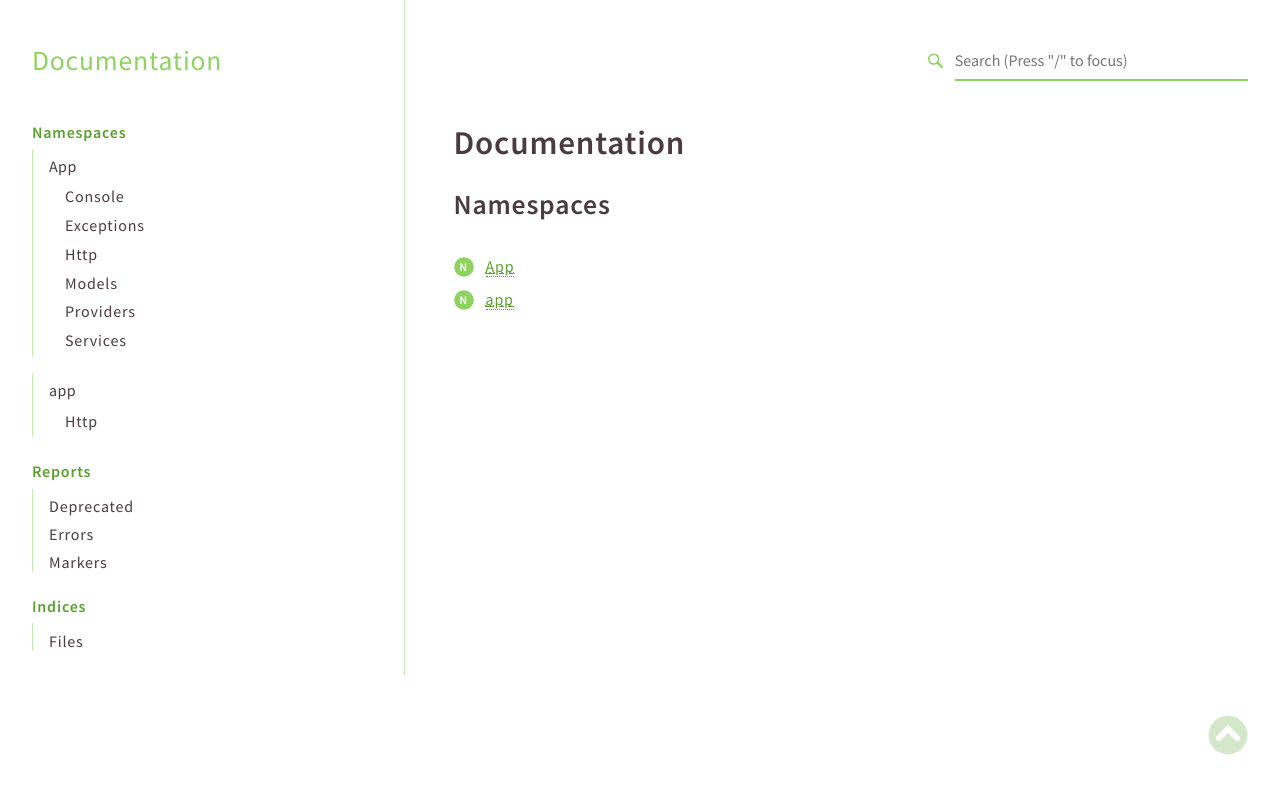
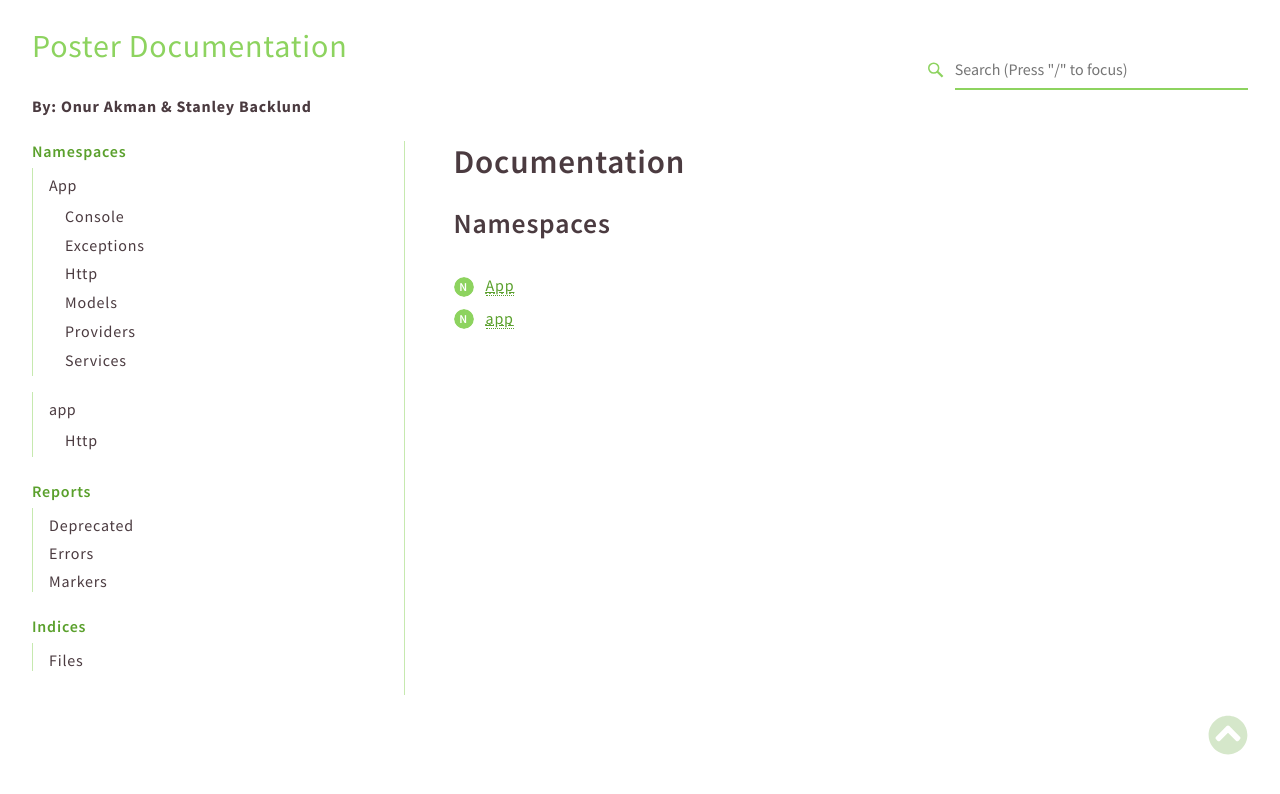
Before and after one commit to sbacklund2013/PosterDocs, a plain HTML site: page index.html in a window 1280 px wide. Drawn offline with nearby package versions, Linux system fonts and the light colour scheme; a script that the page names is missing.

Commit message:
updated personalization

```diff
--- a/index.html
+++ b/index.html
@@ -2,7 +2,7 @@
 <html lang="en">
 <head>
     <meta charset="utf-8">
-    <title>Documentation</title>
+    <title>Poster Documentation</title>
     <meta name="viewport" content="width=device-width, initial-scale=1.0">
 
     <link rel="icon" href="images/favicon.ico"/>
@@ -19,7 +19,12 @@
     </head>
 <body id="top">
     <header class="phpdocumentor-header phpdocumentor-section">
-    <h1 class="phpdocumentor-title"><a href="" class="phpdocumentor-title__link">Documentation</a></h1>
+        <div class="col">
+            <h1 class=""><a href="" class="phpdocumentor-title__link">Poster Documentation</a>
+            </h1>
+            <h4>By: Onur Akman & Stanley Backlund</h4>
+        </div>
+
     <input class="phpdocumentor-header__menu-button" type="checkbox" id="menu-button" name="menu-button" />
     <label class="phpdocumentor-header__menu-icon" for="menu-button">
         <i class="fas fa-bars"></i>
```
